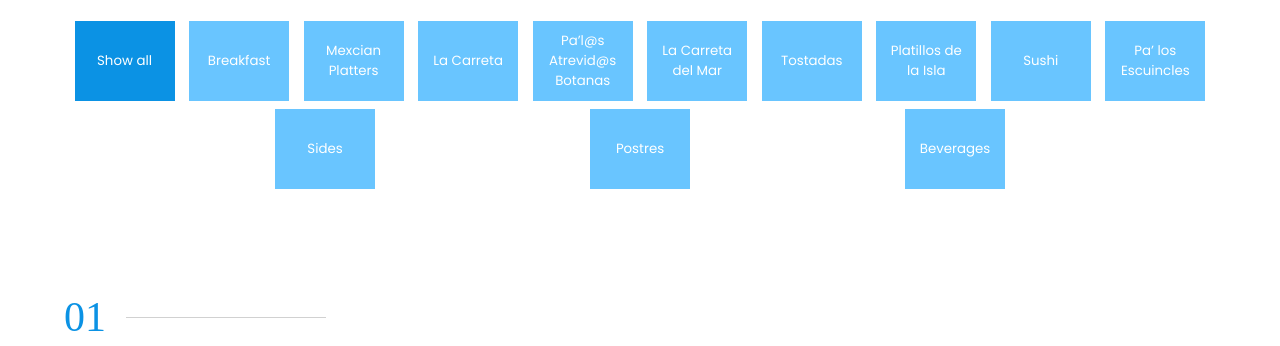
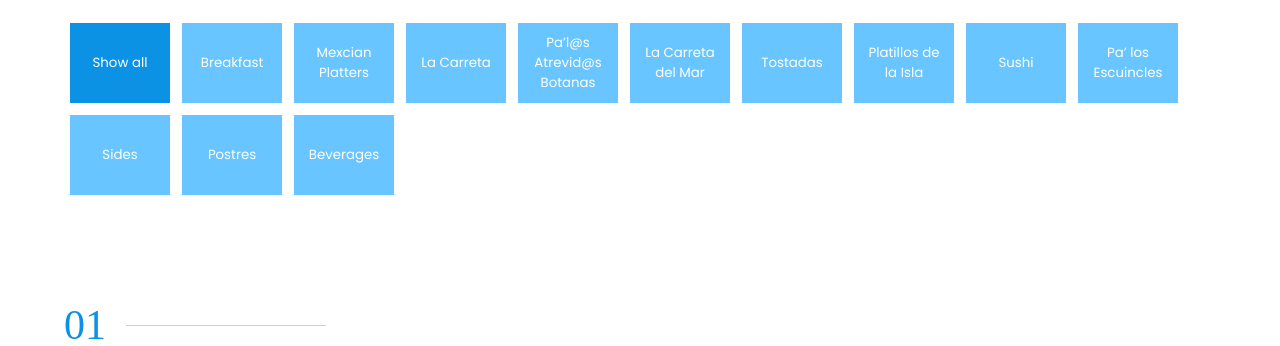
Before and after one commit to earthtosam/islas-marietas-temp, a plain HTML site: page menu.html in a window 1280 px wide. Shown: the part 811-1157 px from the top of the page. Drawn offline with Linux system fonts and the light colour scheme; a web font is replaced by a local one.

Commit message:
Cosmetic Changes
Changed menu selector justification

```diff
--- a/css/stylesheet.scss
+++ b/css/stylesheet.scss
@@ -413,7 +413,6 @@ footer {
     margin: 20px auto 0px;
     display: flex;
     flex-flow: wrap;
-    justify-content: space-evenly;
 }
 .container {
     overflow: hidden;
@@ -428,7 +427,7 @@ footer {
     border: none;
     outline: none;
     padding: 10px;
-    margin: 4px;
+    margin: 6px;
     width: 100px;
     height: 80px;
     background-color: $mainColorLight;
--- a/javascript/menu_selector.js
+++ b/javascript/menu_selector.js
@@ -3,14 +3,12 @@ function filterSelection(c) {
     var x, i;
     x = document.getElementsByClassName("filterDiv");
     if (c == "all") c = "";
-    // Add the "show" class (display:block) to the filtered elements, and remove the "show" class from the elements that are not selected
     for (i = 0; i < x.length; i++) {
         w3RemoveClass(x[i], "show");
         if (x[i].className.indexOf(c) > -1) w3AddClass(x[i], "show");
     }
 }
 
-// Show filtered elements
 function w3AddClass(element, name) {
     var i, arr1, arr2;
     arr1 = element.className.split(" ");
@@ -22,7 +20,6 @@ function w3AddClass(element, name) {
     }
 }
 
-// Hide elements that are not selected
 function w3RemoveClass(element, name) {
     var i, arr1, arr2;
     arr1 = element.className.split(" ");
@@ -35,7 +32,6 @@ function w3RemoveClass(element, name) {
     element.className = arr1.join(" ");
 }
 
-// Add active class to the current control button (highlight it)
 var btnContainer = document.getElementById("myBtnContainer");
 var btns = btnContainer.getElementsByClassName("btn");
 for (var i = 0; i < btns.length; i++) {
```
Also changed, not shown: css/stylesheet.css, 2 other files.
